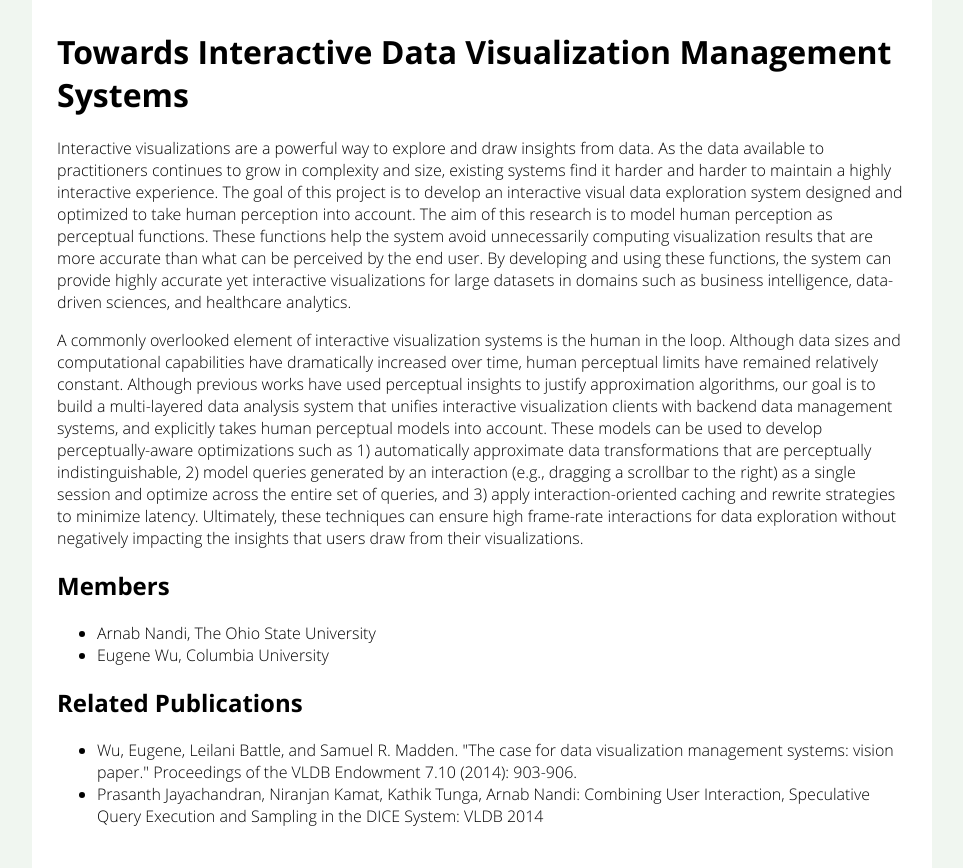
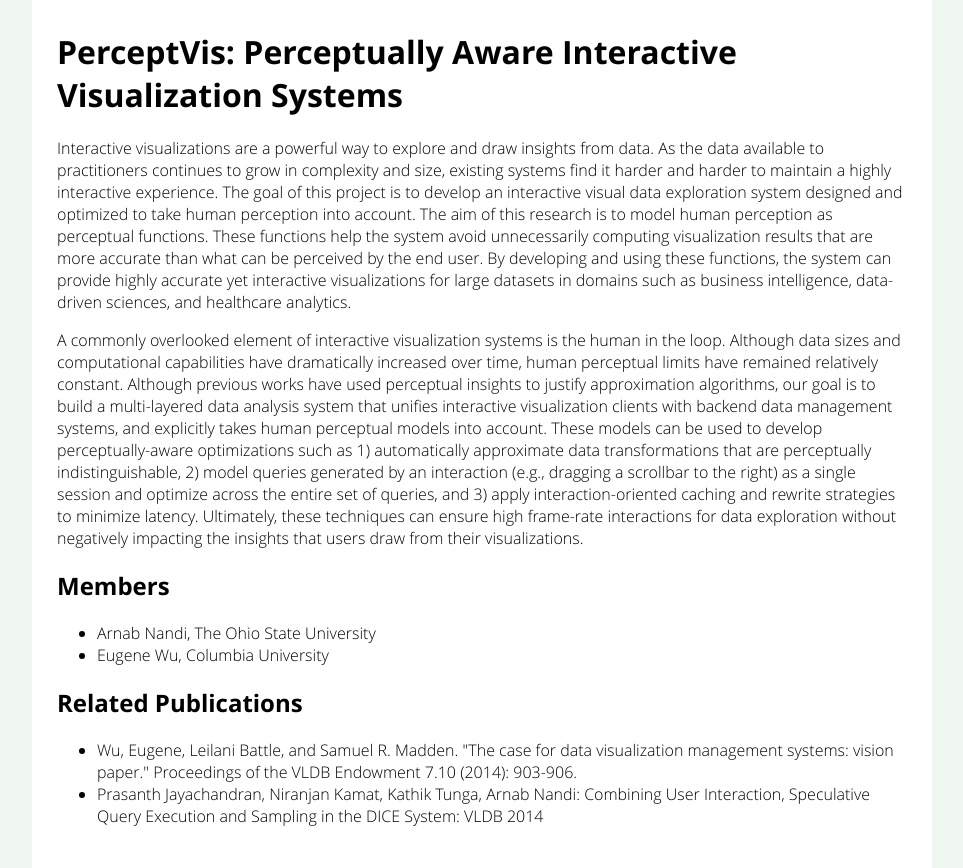
Before and after one commit to arnabdotorg/perceptvis.github.io, a plain HTML site: page index.html in a window 1280 px wide. Shown: the whole page, without its empty margins (158-1121 px from the left). Drawn offline with Linux system fonts and the light colour scheme.

Commit message:
changed title

```diff
--- a/index.html
+++ b/index.html
@@ -24,7 +24,8 @@
 
 
 
-<h1>Towards Interactive Data Visualization Management Systems</h1>
+  <!--<h1>Towards Interactive Data Visualization Management Systems</h1>-->
+<h1>PerceptVis: Perceptually Aware Interactive Visualization Systems</h1>
 
 
 <p>
```
